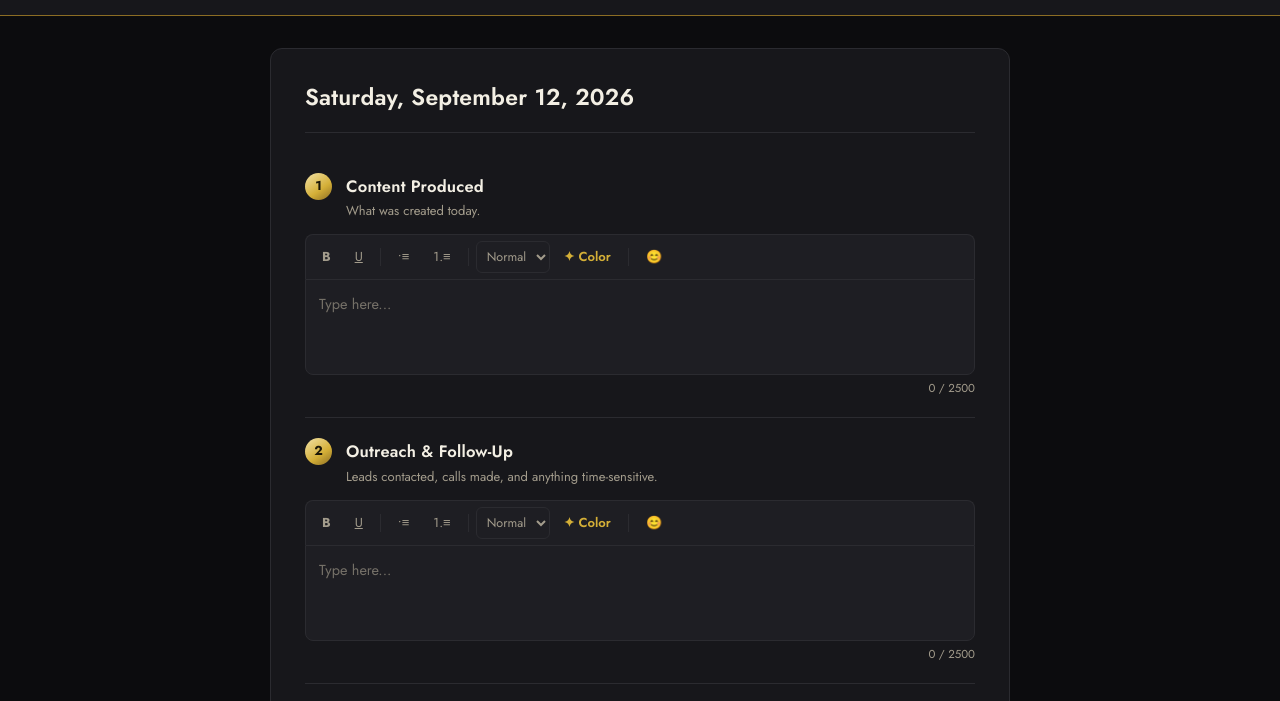
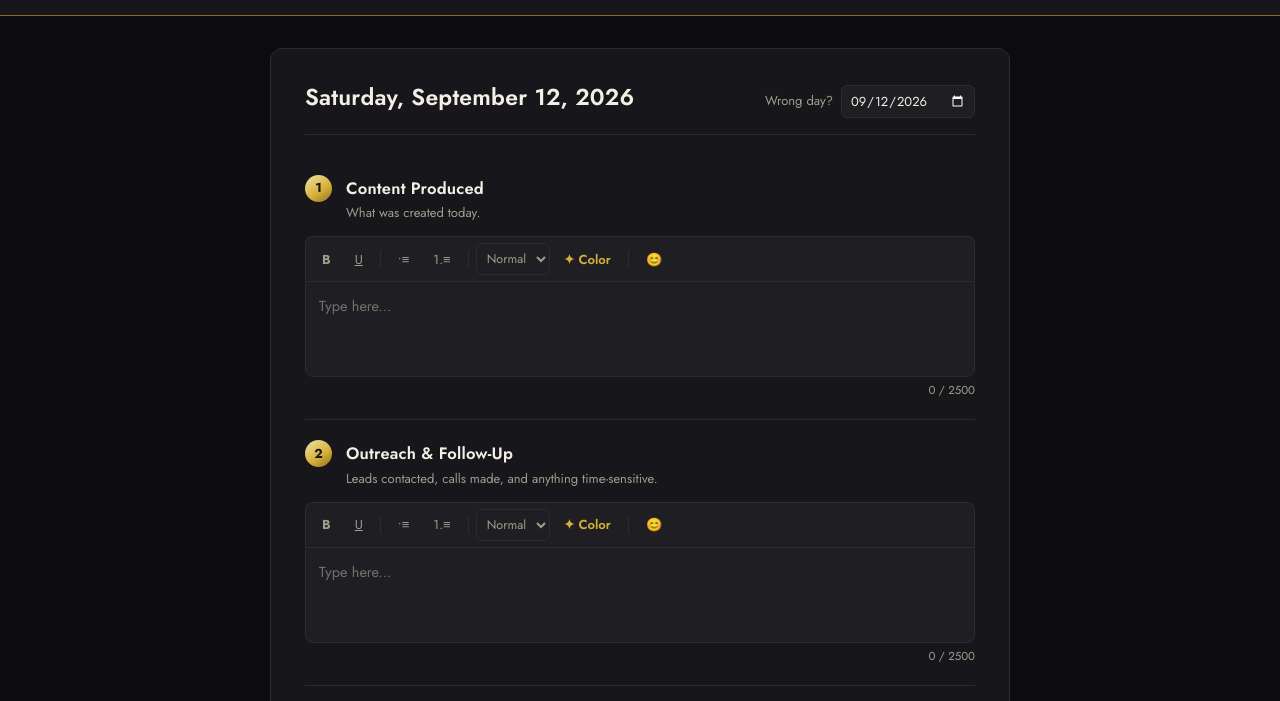
Before and after one commit to kent012345/daily-checkout, a website: page index.html in a window 1280 px wide. Shown: the part 85-786 px from the top of the page. Drawn offline with Linux system fonts and the light colour scheme.

Commit message:
Add editable date, trim Optional tags to Blockers/Attachments/Video Links
- Date defaults to today but is now an editable date picker next to the
  heading, in case someone is logging a day late.
- Removed the "Optional" tag from Next-Day Priorities so it only marks
  Blockers & Requests, Attachments, and Video Links as requested.

Co-Authored-By: Claude Sonnet 5 <noreply@anthropic.com>

```diff
--- a/index.html
+++ b/index.html
@@ -57,9 +57,14 @@
     padding: 30px 34px; animation: rise .35s ease;
   }
   @keyframes rise{ from{ opacity:0; transform: translateY(6px);} to{ opacity:1; transform:none;} }
-  .card-head{ margin-bottom: 20px; padding-bottom:16px; border-bottom: 1px solid var(--line); }
+  .card-head{ margin-bottom: 20px; padding-bottom:16px; border-bottom: 1px solid var(--line); display:flex; flex-wrap:wrap; align-items:baseline; justify-content:space-between; gap:10px 16px; }
   .card-head h2{ font-size: 23px; font-weight:600; }
-  .submitted-note{ margin: 6px 0 0; font-size: 13px; color: var(--ink-soft); }
+  .date-picker{ font-size:13px; color: var(--ink-soft); display:flex; align-items:center; gap:8px; white-space:nowrap; }
+  .date-input{
+    background: var(--bg-input); color: var(--ink); border:1px solid var(--line);
+    border-radius:6px; padding:5px 8px; font-size:13px; font-family:'Jost',sans-serif; color-scheme: dark;
+  }
+  .submitted-note{ margin: 6px 0 0; font-size: 13px; color: var(--ink-soft); flex-basis:100%; }
 
   .section{ padding: 20px 0; border-bottom: 1px solid var(--line); }
   .section:last-of-type{ border-bottom:none; }
@@ -209,9 +214,13 @@
   const $$ = (sel, ctx) => Array.from((ctx||document).querySelectorAll(sel));
 
   const todayDate = new Date();
+  let selectedDate = new Date();
   let currentAttachments = [];
   let rawFileStore = {};
 
+  function pad(n){ return String(n).padStart(2,'0'); }
+  function toISODate(d){ return d.getFullYear()+'-'+pad(d.getMonth()+1)+'-'+pad(d.getDate()); }
+  function parseISODate(s){ const p = s.split('-').map(Number); return new Date(p[0], p[1]-1, p[2]); }
   function formatLong(d){ return d.toLocaleDateString('en-US', { weekday:'long', year:'numeric', month:'long', day:'numeric' }); }
   function fileSize(bytes){
     if(bytes < 1024) return bytes + ' B';
@@ -280,14 +289,18 @@
   function renderForm(){
     currentAttachments = [];
     rawFileStore = {};
+    selectedDate = new Date();
     $('#main').innerHTML =
       '<div class="card">'
-      + '<div class="card-head"><h2>'+formatLong(todayDate)+'</h2></div>'
+      + '<div class="card-head">'
+      + '<h2 id="entryDateHeading">'+formatLong(selectedDate)+'</h2>'
+      + '<label class="date-picker">Wrong day? <input type="date" id="entryDateInput" class="date-input" value="'+toISODate(selectedDate)+'"></label>'
+      + '</div>'
       + sectionBlock(1,'contentProduced','Content Produced','What was created today.', false)
       + sectionBlock(2,'outreach','Outreach &amp; Follow-Up','Leads contacted, calls made, and anything time-sensitive.', false)
       + sectionBlock(3,'published','Published &amp; Live','What went out today, and the links, if any.', false)
       + sectionBlock(4,'blockers','Blockers &amp; Requests','Anything you are waiting on from the team.', true)
-      + sectionBlock(5,'nextDay','Next-Day Priorities','What is queued up next.', true)
+      + sectionBlock(5,'nextDay','Next-Day Priorities','What is queued up next.', false)
       + '<div class="section attach-section">'
       + '<div class="section-head"><span class="num">+</span><div><h3>Attachments <span class="opt">Optional</span></h3>'
       + '<p class="helper">Photos, PDFs, and documents up to 4MB are sent straight to Slack. Larger files (like most videos) will be called out in the message so you can share them separately.</p></div></div>'
@@ -429,6 +442,12 @@
   function wireForm(){
     ['contentProduced','outreach','published','blockers','nextDay','videoLinks'].forEach(wireRichEditor);
 
+    $('#entryDateInput').addEventListener('change', (e)=>{
+      if(!e.target.value) return;
+      selectedDate = parseISODate(e.target.value);
+      $('#entryDateHeading').textContent = formatLong(selectedDate);
+    });
+
     const dz = $('#dropzone');
     const fi = $('#fileInput');
     $('#chooseFileBtn').addEventListener('click', ()=> fi.click());
@@ -545,7 +564,7 @@
     btn.disabled = true;
     btn.textContent = 'Sending...';
     const entry = {
-      date: formatLong(todayDate),
+      date: formatLong(selectedDate),
       sections: sections,
       attachments: currentAttachments
     };
@@ -564,7 +583,7 @@
   function renderSent(){
     $('#main').innerHTML =
       '<div class="card">'
-      + '<div class="card-head"><h2>'+formatLong(todayDate)+'</h2>'
+      + '<div class="card-head"><h2>'+formatLong(selectedDate)+'</h2>'
       + '<p class="submitted-note">Sent to Slack '+new Date().toLocaleTimeString('en-US',{hour:'numeric',minute:'2-digit'})+'</p>'
       + '</div>'
       + '<p class="read-text">This checkout has been posted. Need to log another one?</p>'
```
